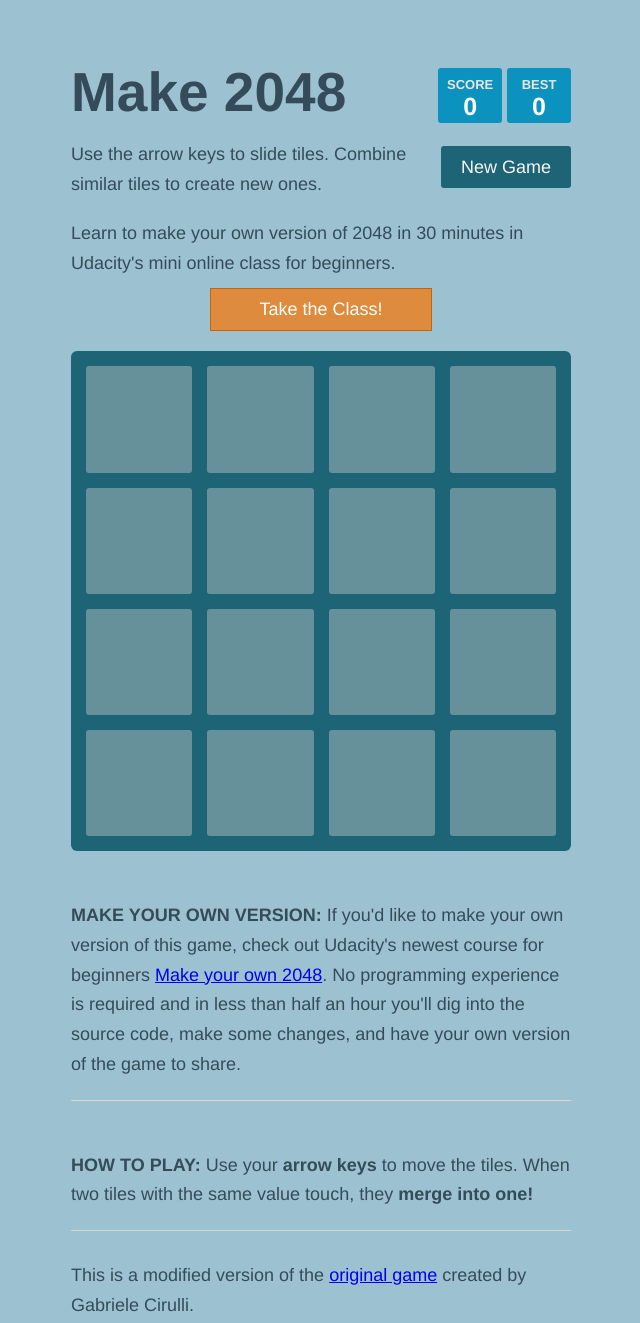
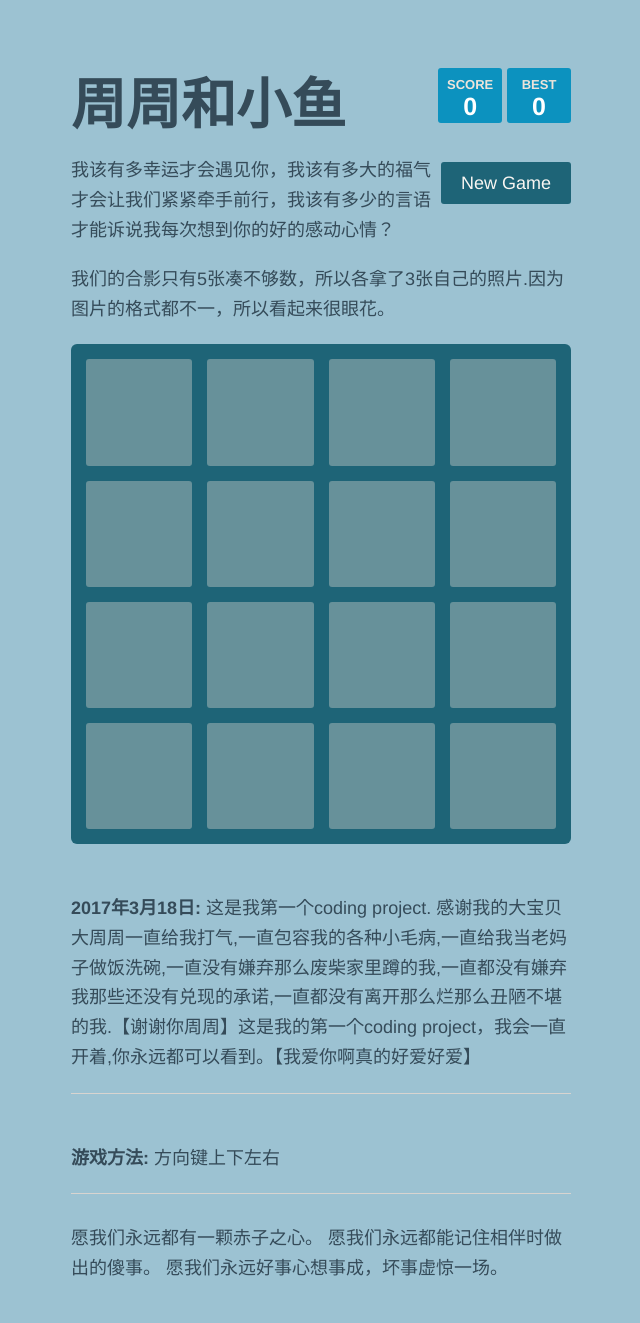
Before and after one commit to BlackPinkyy/Udacity-2048, a plain HTML site: page index.html in a window 1280 px wide. Shown: the part 20-1343 px from the top of the page, without its empty margins (319-959 px from the left). Drawn offline with Linux system fonts and the light colour scheme; a script that the page names is missing.

Commit message:
Add files via upload

```diff
--- a/index.html
+++ b/index.html
@@ -25,7 +25,7 @@
 <body>
   <div class="container">
     <div class="heading">
-      <h1 class="title">Make 2048</h1>
+      <h1 class="title">周周和小鱼</h1>
       <div class="scores-container">
         <div class="score-container">0</div>
         <div class="best-container">0</div>
@@ -35,12 +35,12 @@
     <div class="above-game">
       <p class="game-intro">
       <a class="restart-button">New Game</a>
-      Use the arrow keys to slide  tiles. Combine similar tiles to create new ones.</p>
+      我该有多幸运才会遇见你，我该有多大的福气才会让我们紧紧牵手前行，我该有多少的言语才能诉说我每次想到你的好的感动心情？</p>
 
     </div>
 
     <div class="pre-game">
-      <p class="learn">Learn to make your own version of 2048 in 30 minutes in Udacity's mini online class for beginners.</p><a class="learn" href="https://www.udacity.com/course/ud248">Take the Class!</a>
+      <p class="learn">我们的合影只有5张凑不够数，所以各拿了3张自己的照片.因为图片的格式都不一，所以看起来很眼花。</p>
     </div>
 
 
@@ -88,15 +88,19 @@
 
 
     <p class="game-explanation">
-      <strong class="important">Make your own version:</strong> If you'd like to make your own version of this game, check out Udacity's newest course for beginners <a href="https://www.udacity.com/course/ud248" target="_blank">Make your own 2048</a>. No programming experience is required and in less than half an hour you'll dig into the source code, make some changes, and have your own version of the game to share.
+      <strong class="important">2017年3月18日:</strong>
+      这是我第一个coding project.
+      感谢我的大宝贝大周周一直给我打气,一直包容我的各种小毛病,一直给我当老妈子做饭洗碗,一直没有嫌弃那么废柴家里蹲的我,一直都没有嫌弃我那些还没有兑现的承诺,一直都没有离开那么烂那么丑陋不堪的我.【谢谢你周周】这是我的第一个coding project，我会一直开着,你永远都可以看到。【我爱你啊真的好爱好爱】
     </p>
     <hr>
     <p class="game-explanation">
-      <strong class="important">How to play:</strong> Use your <strong>arrow keys</strong> to move the tiles. When two tiles with the same value touch, they <strong>merge into one!</strong>
+      <strong class="important">游戏方法:</strong> 方向键上下左右
     </p>
     <hr>
     <p>
-    This is a modified version of the <a href="http://gabrielecirulli.github.io/2048/" target="_blank">original game</a> created by Gabriele Cirulli.
+    愿我们永远都有一颗赤子之心。
+    愿我们永远都能记住相伴时做出的傻事。
+    愿我们永远好事心想事成，坏事虚惊一场。
     </p>
   </div>
 
```
